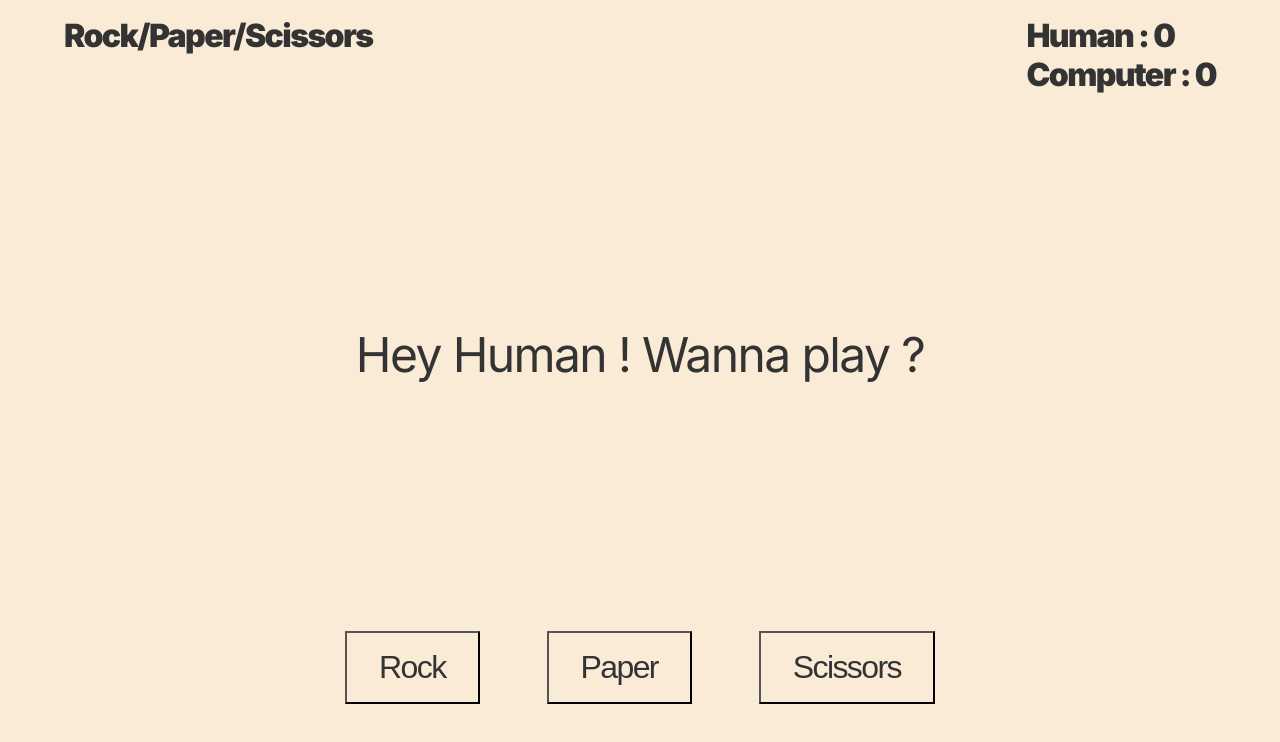
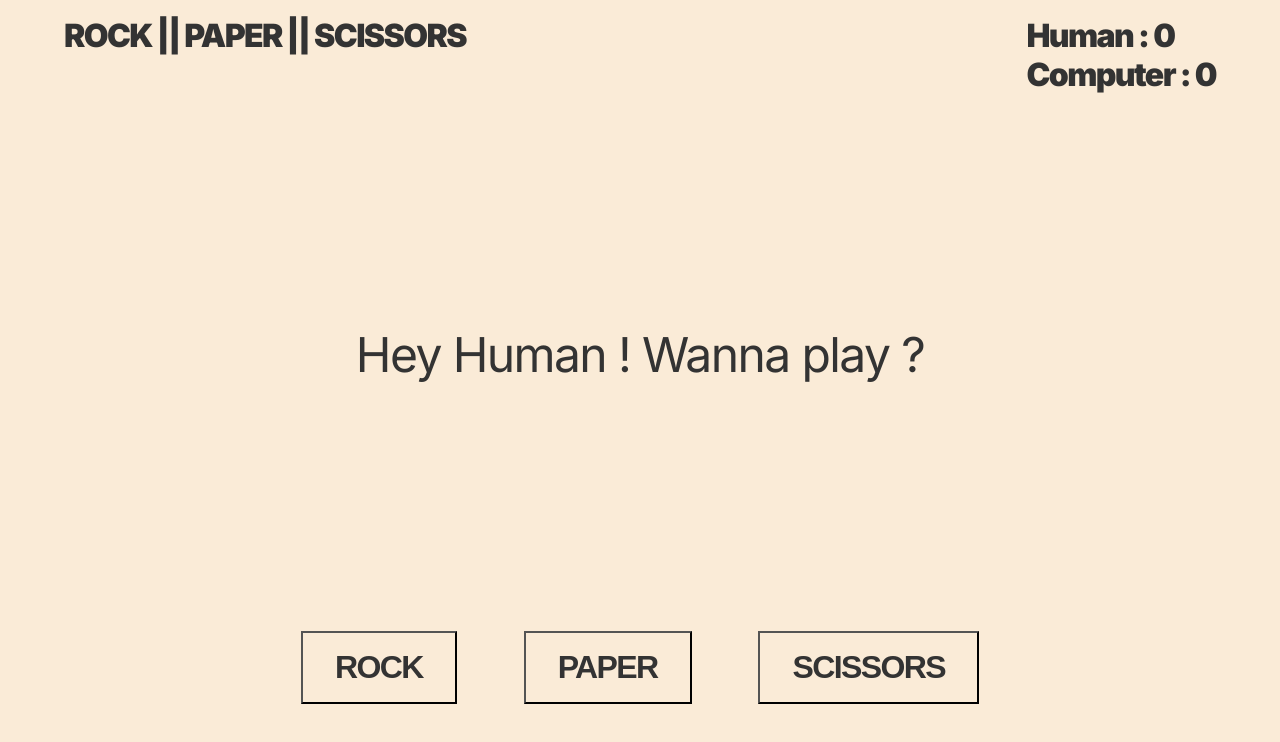
Before and after one commit to okcedric/Odin-rock-paper-scissors, a plain HTML site: page index.html in a window 1280 px wide. Drawn offline with Linux system fonts and the light colour scheme.

Commit message:
Change title style

```diff
--- a/index.html
+++ b/index.html
@@ -4,14 +4,14 @@
     <meta charset="UTF-8">
     <meta http-equiv="X-UA-Compatible" content="IE=edge">
     <meta name="viewport" content="width=device-width, initial-scale=1.0">
-    <title>Rock Paper Scissors</title>
+    <title>Rock || Paper || Scissors</title>
     <script src="app.js" defer ></script>
     <link rel="stylesheet" href="main.css">
 
 </head>
 <body>
     <header>
-        <h1>Rock/Paper/Scissors</h1>
+        <h1>Rock || Paper || Scissors</h1>
         <div id="score-board">
             <p id='human-score'>Human : 0</p>
             <p id= 'computer-score'>Computer : 0</p>
--- a/main.css
+++ b/main.css
@@ -32,6 +32,7 @@ main{
 h1{
     font-size: 2rem;
     font-weight: 900;
+    text-transform: uppercase;
 }
 
 #score-board{
@@ -55,6 +56,8 @@ button {
     margin:2rem;
     padding: 1rem 2rem;
     color: #333;
+    text-transform: uppercase;
+    font-weight: 900;
 
 }
 
```
